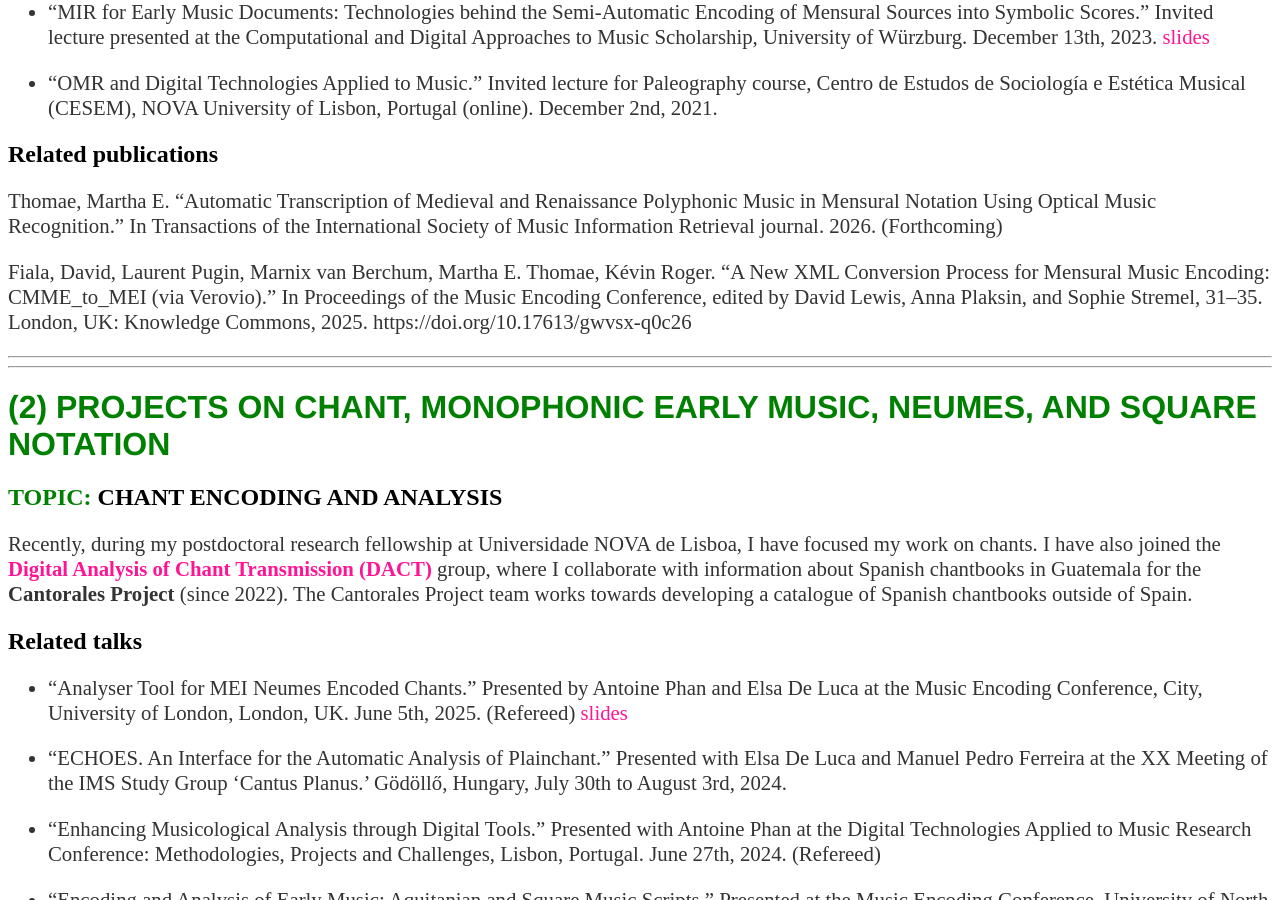
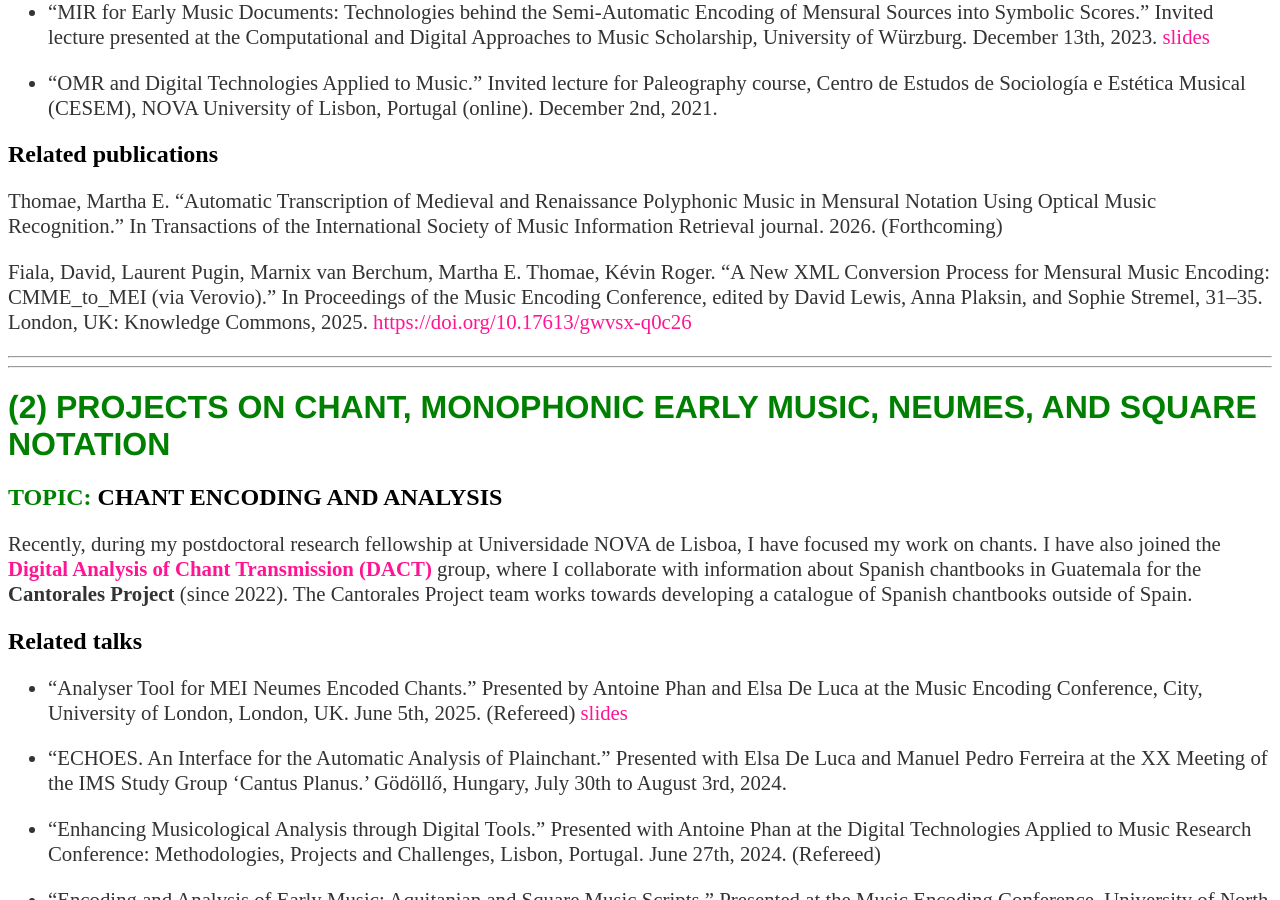
Before and after one commit to martha-thomae/martha-thomae.github.io, a Jekyll site: the page built from projects/index.md, in a window 1280 px wide and 900 px high, scrolled down 5080 px. Built offline with Jekyll 4.4.1, drawn with Linux system fonts in a browser that asks for light colours; some of the changed lines change nothing that is shown.

Commit message:
Add link for publication

```diff
--- a/projects/index.md
+++ b/projects/index.md
@@ -108,7 +108,7 @@ Thomae, Martha E., Antonio Ríos-Vila, Jorge Calvo-Zaragoza, David Rizo, and Jos
 
 Thomae, Martha E. “Automatic Transcription of Medieval and Renaissance Polyphonic Music in Mensural Notation Using Optical Music Recognition.” In Transactions of the International Society of Music Information Retrieval journal. 2026. (Forthcoming)
 
-Fiala, David, Laurent Pugin, Marnix van Berchum, Martha E. Thomae, Kévin Roger. “A New XML Conversion Process for Mensural Music Encoding: CMME_to_MEI (via Verovio).” In Proceedings of the Music Encoding Conference, edited by David Lewis, Anna Plaksin, and Sophie Stremel, 31–35. London, UK: Knowledge Commons, 2025. https://doi.org/10.17613/gwvsx-q0c26
+Fiala, David, Laurent Pugin, Marnix van Berchum, Martha E. Thomae, Kévin Roger. “A New XML Conversion Process for Mensural Music Encoding: CMME_to_MEI (via Verovio).” In Proceedings of the Music Encoding Conference, edited by David Lewis, Anna Plaksin, and Sophie Stremel, 31–35. London, UK: Knowledge Commons, 2025. [https://doi.org/10.17613/gwvsx-q0c26](https://doi.org/10.17613/gwvsx-q0c26)
 
 ---
 ---
```
